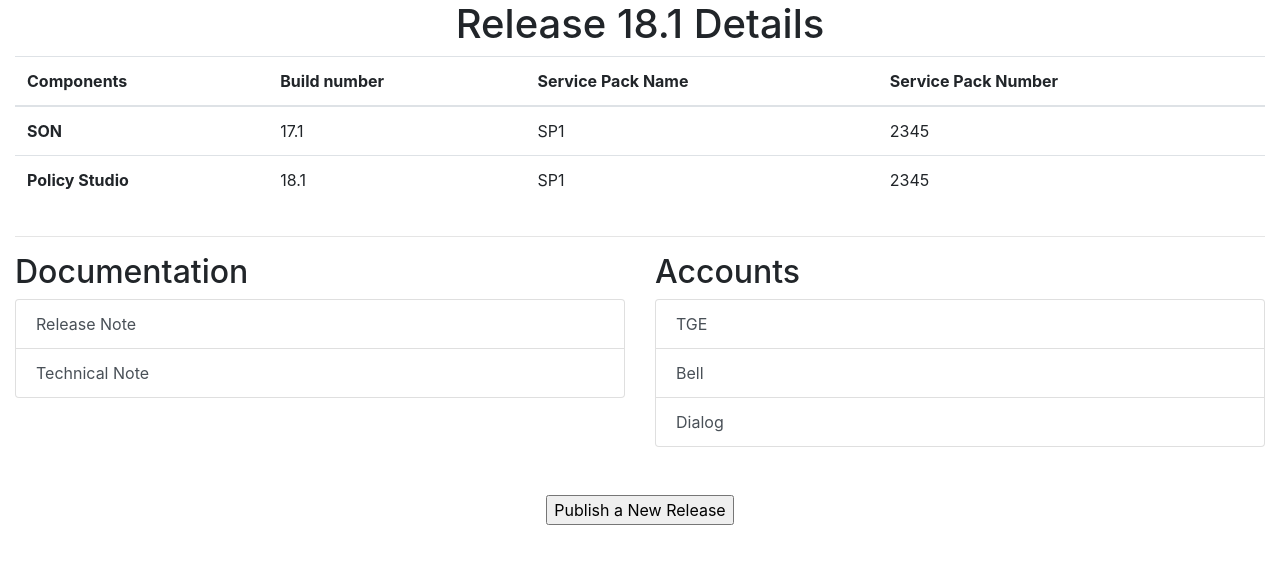
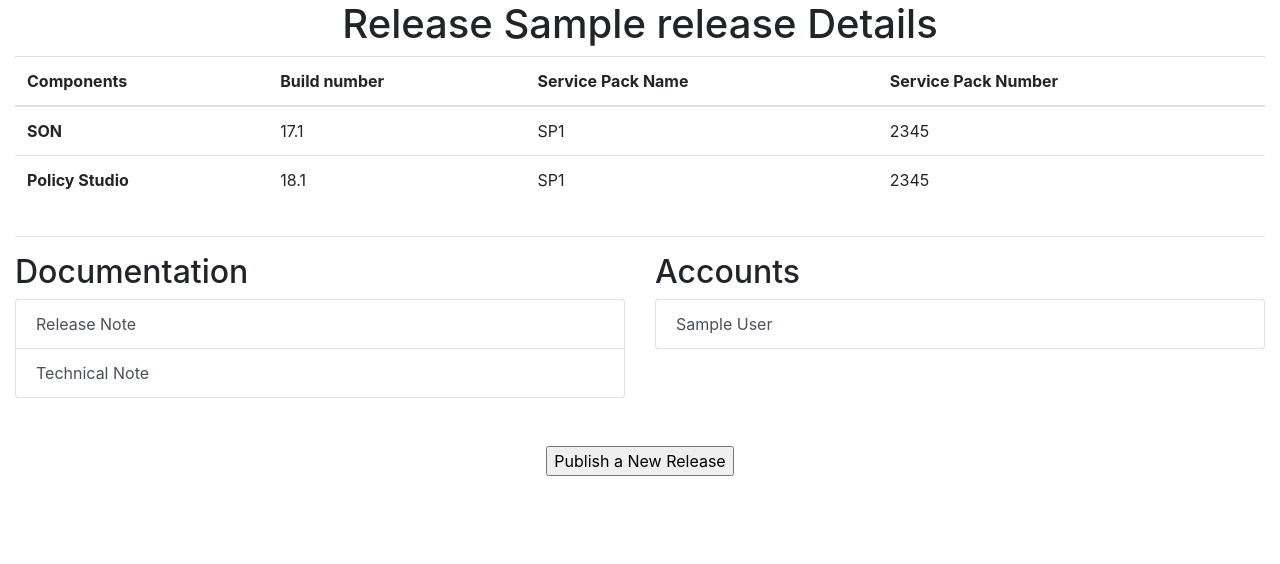
Before and after one commit to MaxRomanikoCellwize/ReleasePortal, a Django app: page /releasebot/release/1/ in a window 1280 px wide. Shown: the top 564 px of the page. Run offline with Django 3.2, Linux system fonts and the light colour scheme; tables that the repository leaves empty hold one stand-in row (values such as "Sample post"); some libraries are stand-ins or nearby versions.

Commit message:
accounts are displayed

```diff
--- a/ReleaseBot/releasebot/templates/releasebot/release.html
+++ b/ReleaseBot/releasebot/templates/releasebot/release.html
@@ -16,7 +16,7 @@
         <div class="container-fluid">
             <div class="row">
                 <div class="col-12">
-                    <h1 class="text-center">Release 18.1 Details</h1>
+                    <h1 class="text-center">Release {{release.name}} Details</h1>
                 </div>
             </div>
             <div class="row">
@@ -52,16 +52,16 @@
                 <div class="col-6">
                     <h2>Documentation</h2>
                     <div class="list-group">
-                      <a href="#" class="list-group-item list-group-item-action">Release Note</a>
-                      <a href="#" class="list-group-item list-group-item-action">Technical Note</a>
+                      <a href="{{release.releaseNotes}}" class="list-group-item list-group-item-action">Release Note</a>
+                      <a href="{{release.technicalNotes}}" class="list-group-item list-group-item-action">Technical Note</a>
                     </div>
                 </div>
                 <div class="col-6">
                     <h2>Accounts</h2>
                     <div class="list-group">
-                      <a href="#" class="list-group-item list-group-item-action">TGE</a>
-                      <a href="#" class="list-group-item list-group-item-action">Bell</a>
-                      <a href="#" class="list-group-item list-group-item-action">Dialog</a>
+                        {% for account in accounts %}
+                          <a href="../../account/{{account.id}}/1/1" class="list-group-item list-group-item-action">{{account.name}}</a>
+                        {% endfor %}
                     </div>
                 </div>
             </div>
--- a/ReleaseBot/releasebot/views.py
+++ b/ReleaseBot/releasebot/views.py
@@ -41,8 +41,17 @@ def index(request):
 
 def release(request, release_id):
     template = loader.get_template('releasebot/release.html')
+    release = Releases.objects.all().filter(id=release_id).order_by('-order').get()
+    accountReleases = AccountReleases.objects.all().order_by('-date')
+    accounts = []
+    for accountRelease in accountReleases:
+        productRelease = accountRelease.productReleaseId
+        release = productRelease.releaseId
+        if str(release.id) == release_id:
+            accounts.append(accountRelease.accountId)
     context = {
-
+        'release': release,
+        'accounts': set(accounts)
     }
     return HttpResponse(template.render(context, request))
 
```
